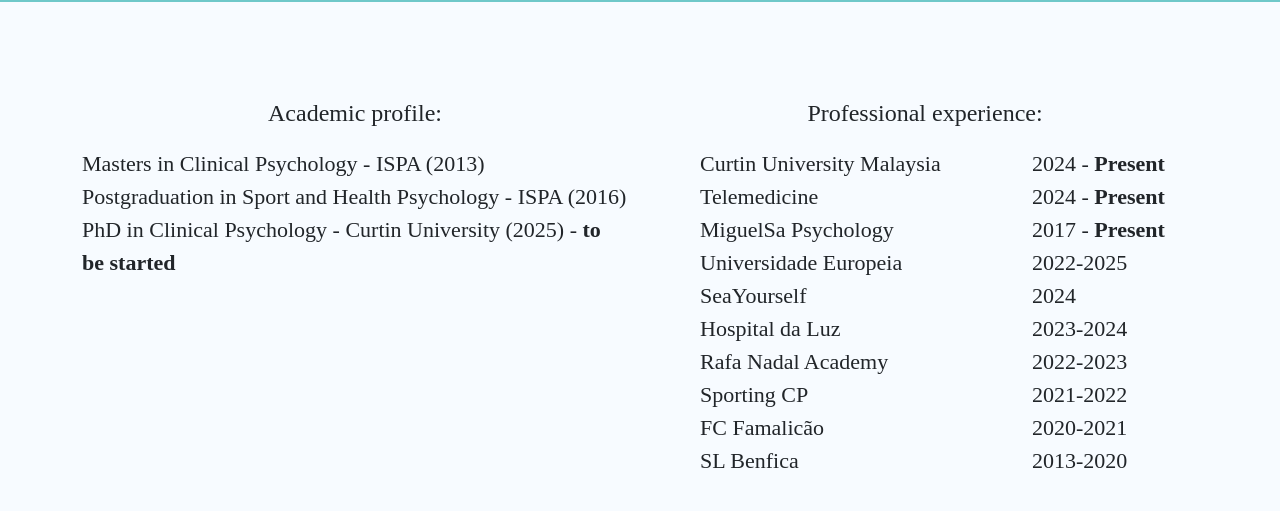
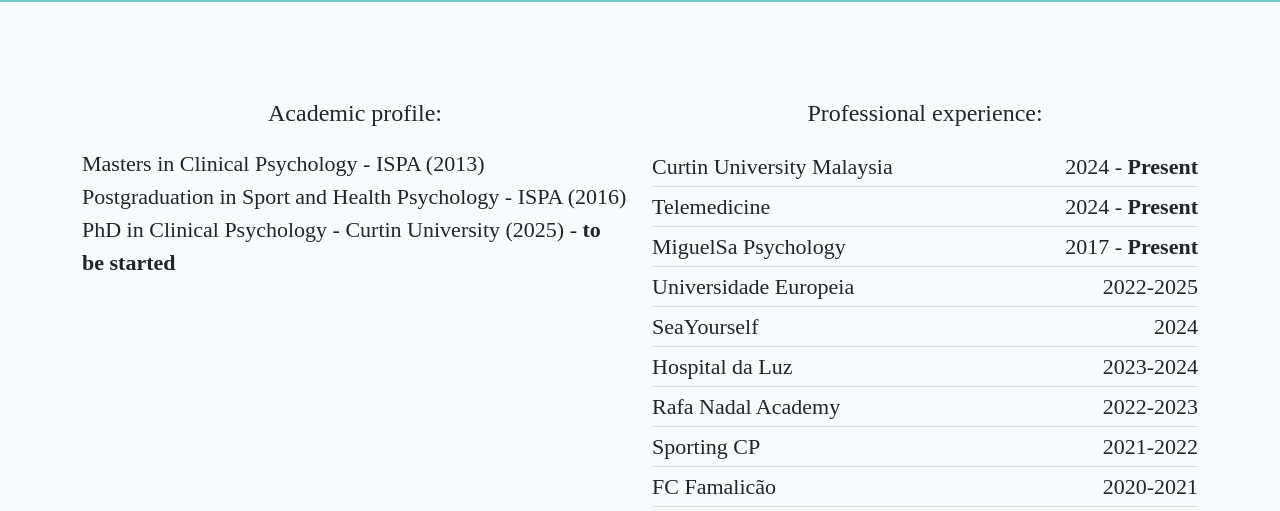
Before and after one commit to AllbaLu/MS-Psychology, a React app: page /about in a window 1280 px wide. Shown: the part 798-1309 px from the top of the page. Built offline with nearby package versions, Linux system fonts and the light colour scheme; no server answers; a web font is replaced by a local one.

Commit message:
changes list from about

```diff
--- a/src/front/js/pages/about.jsx
+++ b/src/front/js/pages/about.jsx
@@ -79,11 +79,10 @@
                                     <li>Postgraduation in Sport and Health Psychology - ISPA (2016)</li>
                                     <li>PhD in Clinical Psychology - Curtin University (2025) - <strong>to be started</strong></li>
                                 </ul>
-
                             </div>
-
                         </div>
                     </div>
+
                     <div className="col-sm-6">
                         <div className="card-text">
                             <figure className="text-center mt-4">
@@ -91,46 +90,38 @@
                                     <p>Professional experience:</p>
                                 </blockquote>
                             </figure>
-                            <div className="row">
-                                <div className="col-sm-8">
-                                    <div className="text ">
-                                        <ul className="list-unstyled ms-5" style={{ alignItems: "center" }}>
-                                            <li>Curtin University Malaysia   </li>
-                                            <li>Telemedicine   </li>
-                                            <li>MiguelSa Psychology    </li>
-                                            <li>Universidade Europeia   </li>
-                                            <li>SeaYourself    </li>
-                                            <li>Hospital da Luz   </li>
-                                            <li>Rafa Nadal Academy    </li>
-                                            <li>Sporting CP   </li>
-                                            <li>FC Famalicão   </li>
-                                            <li>SL Benfica   </li>
-                                        </ul>
-                                    </div>
-                                </div>
-                                <div className="col-sm-4">
-                                    <ul className="list-unstyled">
-                                        <li>2024 -<strong> Present</strong></li>
-                                        <li>2024 -<strong> Present</strong></li>
-                                        <li>2017 -<strong> Present</strong></li>
-                                        <li>2022-2025</li>
-                                        <li>2024</li>
-                                        <li>2023-2024</li>
-                                        <li>2022-2023</li>
-                                        <li>2021-2022</li>
-                                        <li>2020-2021</li>
-                                        <li>2013-2020</li>
-                                    </ul>
-                                </div>
-                            </div>
 
+                            <ul className="list-unstyled">
+                                {[
+                                    ["Curtin University Malaysia", "2024 - Present"],
+                                    ["Telemedicine", "2024 - Present"],
+                                    ["MiguelSa Psychology", "2017 - Present"],
+                                    ["Universidade Europeia", "2022-2025"],
+                                    ["SeaYourself", "2024"],
+                                    ["Hospital da Luz", "2023-2024"],
+                                    ["Rafa Nadal Academy", "2022-2023"],
+                                    ["Sporting CP", "2021-2022"],
+                                    ["FC Famalicão", "2020-2021"],
+                                    ["SL Benfica", "2013-2020"]
+                                ].map(([institution, period], index) => (
+                                    <li key={index} className="d-flex justify-content-between">
+                                        <span>{institution}</span>
+                                        <span>{period.includes("Present") ? (
+                                            <>
+                                                {period.split(" - ")[0]} - <strong>Present</strong>
+                                            </>
+                                        ) : period}</span>
+                                    </li>
+                                ))}
+                            </ul>
                         </div>
                     </div>
                 </div>
 
 
+
                 <div className="mb-5 d-flex justify-content-evenly" style={{ alignItems: "center", paddingBottom: "40px" }}>
-                    <img src={certificado} onClick={() => setModalImg(certificado)} className="rounded float" alt="Certificado de registro como psicólogo clínico" style={{ width: "200px", height: "150px", border:"inset" }} />
+                    <img src={certificado} onClick={() => setModalImg(certificado)} className="rounded float" alt="Certificado de registro como psicólogo clínico" style={{ width: "200px", height: "150px", border: "inset" }} />
                     <img src={declaracion} onClick={() => setModalImg(declaracion)} className="rounded float" alt="Declaracion Orden de Psicologos" style={{ width: "200px", height: "150px", border: "ridge" }} />
                     <img src={registro} onClick={() => setModalImg(registro)} className="rounded float" alt="Registro EuroPsy Psicologo" style={{ width: "200px", height: "150px", border: "groove" }} />
 
--- a/src/front/styles/about.css
+++ b/src/front/styles/about.css
@@ -19,3 +19,7 @@
     border-radius: 10px;
     box-shadow: 0 0 15px rgba(255, 255, 255, 0.2);
 }
+li.d-flex {
+    padding: 3px 0;
+    border-bottom: 1px solid #ddd;
+  }
```
